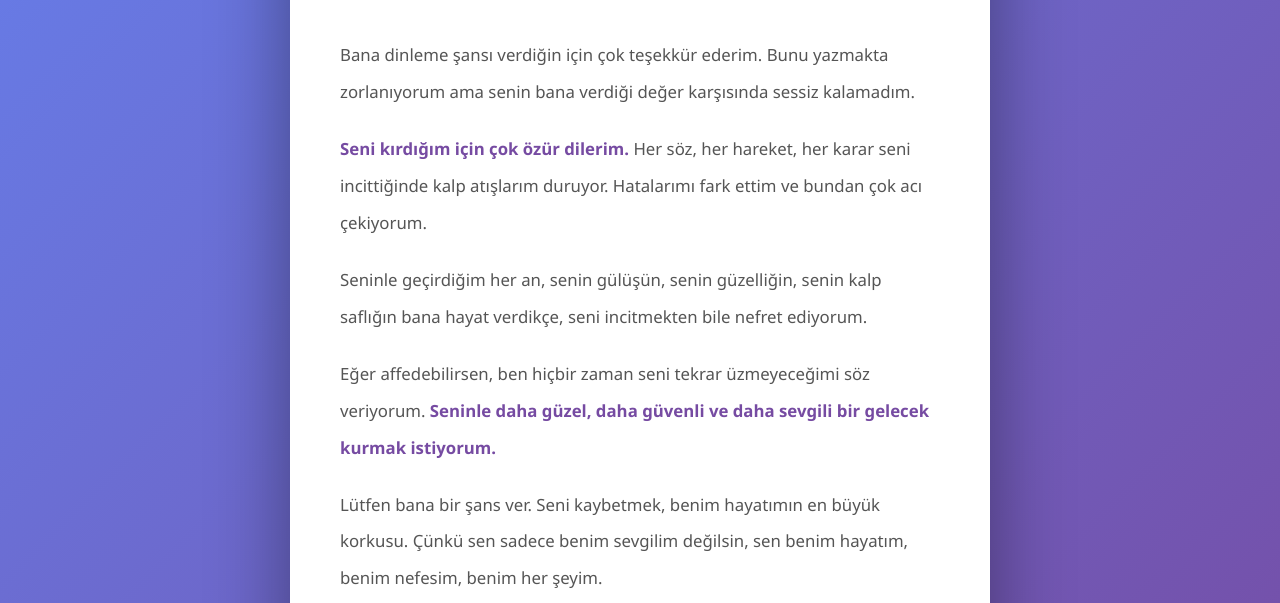
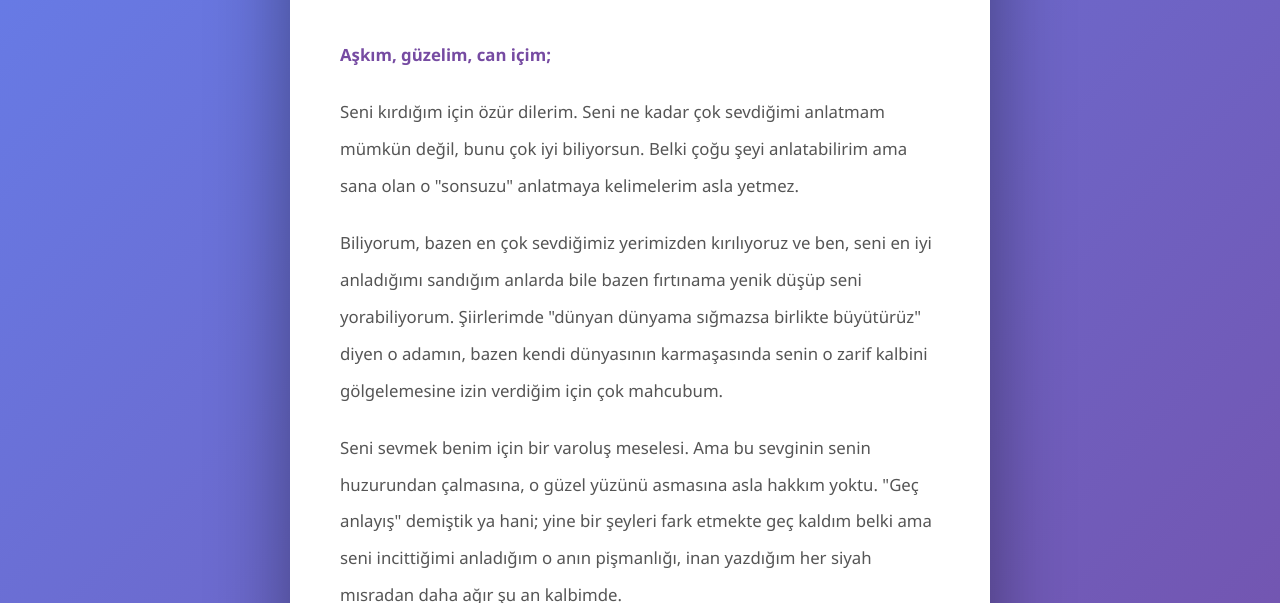
Before and after one commit to uzcircihamza-rgb/sorry-page, a plain HTML site: page index.html in a window 1280 px wide. Both pictures are taken after a click on the button "📩 MEKTUBU AÇ". Shown: the part 197-800 px from the top of the page. Drawn offline with Linux system fonts and the light colour scheme.

Commit message:
Mektup metnini güncelle - yeni özür mesajı

```diff
--- a/index.html
+++ b/index.html
@@ -342,17 +342,17 @@
             </div>
 
             <div class="letter-content">
-                <p>Bana dinleme şansı verdiğin için çok teşekkür ederim. Bunu yazmakta zorlanıyorum ama senin bana verdiği değer karşısında sessiz kalamadım.</p>
+                <p><strong>Aşkım, güzelim, can içim;</strong></p>
 
-                <p><strong>Seni kırdığım için çok özür dilerim.</strong> Her söz, her hareket, her karar seni incittiğinde kalp atışlarım duruyor. Hatalarımı fark ettim ve bundan çok acı çekiyorum.</p>
+                <p>Seni kırdığım için özür dilerim. Seni ne kadar çok sevdiğimi anlatmam mümkün değil, bunu çok iyi biliyorsun. Belki çoğu şeyi anlatabilirim ama sana olan o "sonsuzu" anlatmaya kelimelerim asla yetmez.</p>
 
-                <p>Seninle geçirdiğim her an, senin gülüşün, senin güzelliğin, senin kalp saflığın bana hayat verdikçe, seni incitmekten bile nefret ediyorum.</p>
+                <p>Biliyorum, bazen en çok sevdiğimiz yerimizden kırılıyoruz ve ben, seni en iyi anladığımı sandığım anlarda bile bazen fırtınama yenik düşüp seni yorabiliyorum. Şiirlerimde "dünyan dünyama sığmazsa birlikte büyütürüz" diyen o adamın, bazen kendi dünyasının karmaşasında senin o zarif kalbini gölgelemesine izin verdiğim için çok mahcubum.</p>
 
-                <p>Eğer affedebilirsen, ben hiçbir zaman seni tekrar üzmeyeceğimi söz veriyorum. <strong>Seninle daha güzel, daha güvenli ve daha sevgili bir gelecek kurmak istiyorum.</strong></p>
+                <p>Seni sevmek benim için bir varoluş meselesi. Ama bu sevginin senin huzurundan çalmasına, o güzel yüzünü asmasına asla hakkım yoktu. "Geç anlayış" demiştik ya hani; yine bir şeyleri fark etmekte geç kaldım belki ama seni incittiğimi anladığım o anın pişmanlığı, inan yazdığım her siyah mısradan daha ağır şu an kalbimde.</p>
 
-                <p>Lütfen bana bir şans ver. Seni kaybetmek, benim hayatımın en büyük korkusu. Çünkü sen sadece benim sevgilim değilsin, sen benim hayatım, benim nefesim, benim her şeyim.</p>
+                <p>Seni kırdığım her parça için, o parçaları tek tek ellerimle toplayıp kalbine yeniden ve daha sıkı yerleştirmeye talibim. Bizim "sevda teknemiz" bu ufak sarsıntıyla batmasın; aksine, bu kırgınlık bizi birbirimize daha da sıkı bağlasın.</p>
 
-                <p>🌼 Sonsuz pişmanlık ve aşk ile 🌼</p>
+                <p>Lütfen o sessiz ama derin bağışlayıcılığınla bir kez daha bak bana. Kalbim kalbinde, elim elinde olsun yine; çünkü ben, sen yoksan hep o "çıkmaz sokaklarda" meçhulüm…</p>
             </div>
 
             <div class="letter-footer">
```
